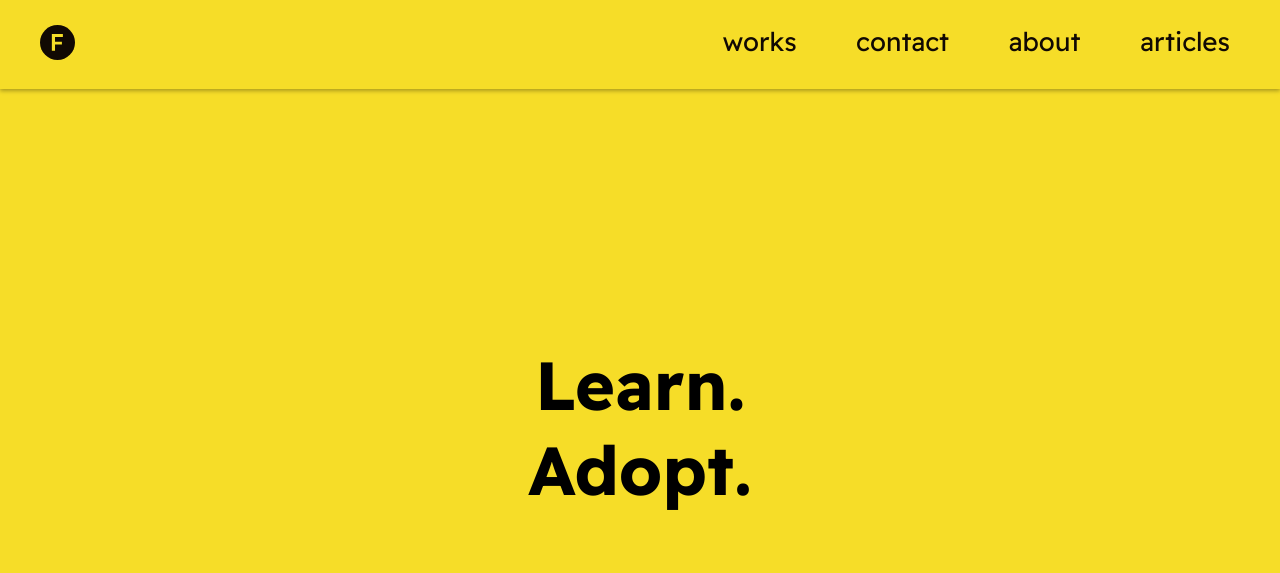
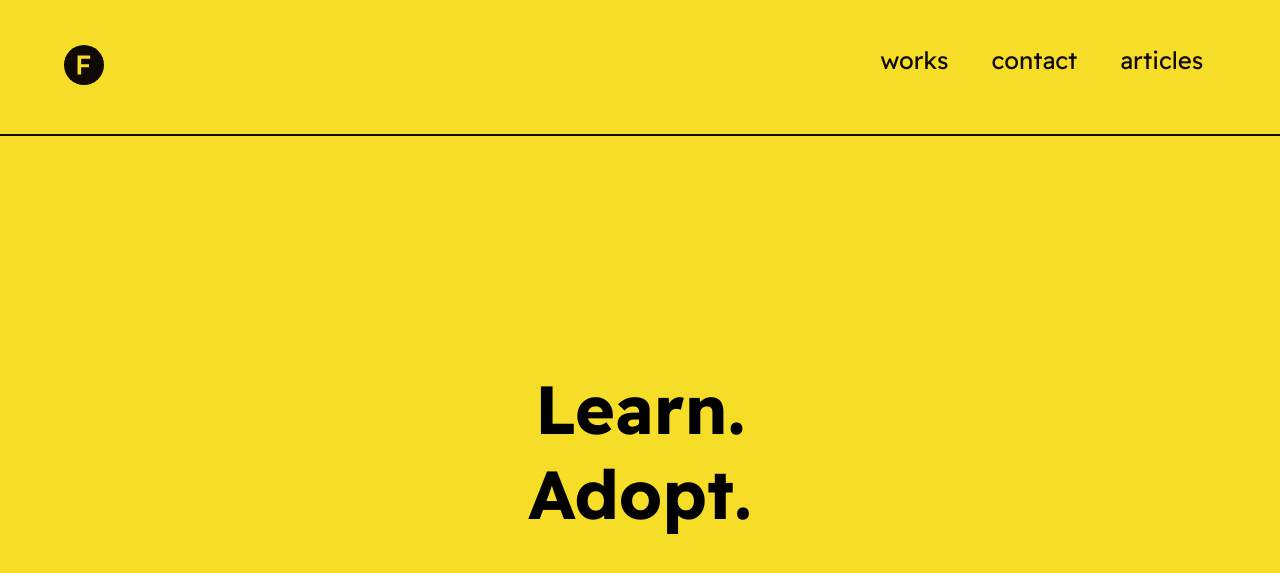
Before and after one commit to franthormel/franthormel.github.io, a Jekyll site: the page built from index.html, in a window 1280 px wide. Shown: the top 573 px of the page. Built offline with Jekyll 4.4.1, drawn with Linux system fonts in a browser that asks for light colours.

Commit message:
Update styles
Remove about page
Update navbar style
Remove Bungee Shade

```diff
--- a/_data/routes.yml
+++ b/_data/routes.yml
@@ -2,7 +2,5 @@
   link: /works.html
 - name: contact
   link: /contact.html
-- name: about
-  link: /about.html
 - name: articles
   link: /articles.html
--- a/_layouts/default.html
+++ b/_layouts/default.html
@@ -8,7 +8,8 @@
     <meta http-equiv="X-UA-Compatible" content="IE=edge" />
     <meta name="viewport" content="width=device-width, initial-scale=1.0" />
     <title>
-      ranthormel{% if page.title %} - {{ page.title | capitalize }} {%endif%}
+      {% if page.title %} {{ page.title | capitalize }} {% else %} Franthormel
+      {% endif %}
     </title>
     <link rel="icon" href="assets/logo.svg" type="image/svg+xml" />
     <link rel="stylesheet" href="assets/css/styles.css" />
--- a/_sass/_about.scss
+++ /dev/null
@@ -1,3 +0,0 @@
-.about {
-  @include padding-content;
-}
--- a/_sass/_main.scss
+++ b/_sass/_main.scss
@@ -1,5 +1,5 @@
 @mixin padding-content {
-  padding: 20px 40px;
+  padding: 5vh 5vw;
 }
 
 @mixin transition($name) {
@@ -8,11 +8,6 @@
   } @else {
     @warn "Transition name is required.";
   }
-}
-
-@font-face {
-  font-family: "Bungee Shade";
-  src: url("/assets/fonts/BungeeShade.ttf");
 }
 
 @font-face {
--- a/_sass/includes/_navbar.scss
+++ b/_sass/includes/_navbar.scss
@@ -1,22 +1,22 @@
 .navbar {
-  box-shadow: 0 2px 4px rgba(0, 0, 0, 0.3);
+  border-bottom: 2px solid var(--color-primary);
   display: flex;
   justify-content: space-between;
-  padding: 25px 40px;
+  padding: 5vh 5vw;
 }
 
 .navbar__logo {
-  $size: 35px;
+  $size: 40px;
 
   height: $size;
   width: $size;
 }
 
 .navbar__item {
-  border-radius: 12px;
-  font-size: 26px;
-  margin-left: 35px;
-  padding: 10px;
+  border-radius: 5px;
+  font-size: x-large;
+  margin-left: 1vw;
+  padding: 1vh 1vw;
 
   @include transition(background-color);
   @include transition(color);
--- a/assets/css/styles.scss
+++ b/assets/css/styles.scss
@@ -5,7 +5,6 @@
 
 @import "includes/navbar";
 @import "layouts/default";
-@import "about";
 @import "articles";
 @import "contact";
 @import "index";
```
Also changed, not shown: about.html (deleted, +0 -7 lines), assets/fonts/BungeeShade.ttf (deleted).
